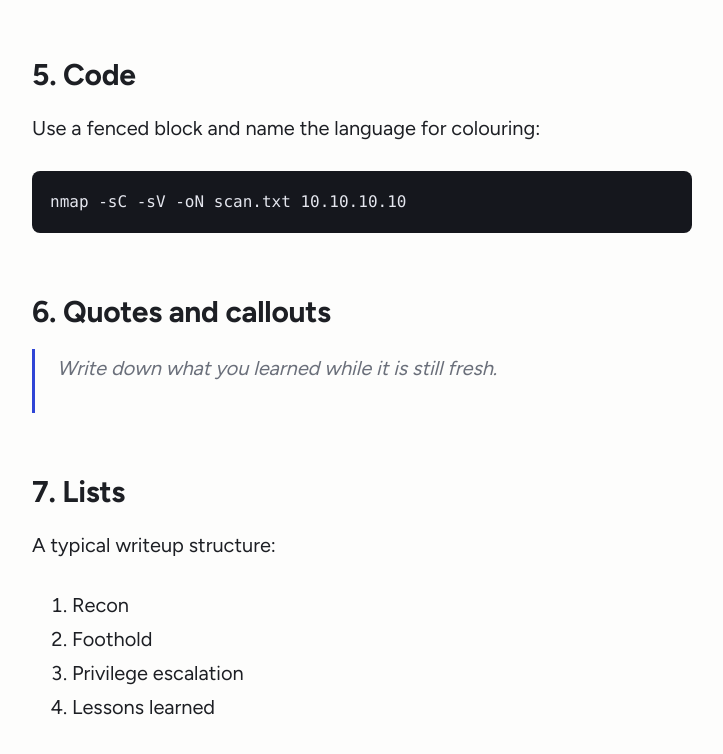
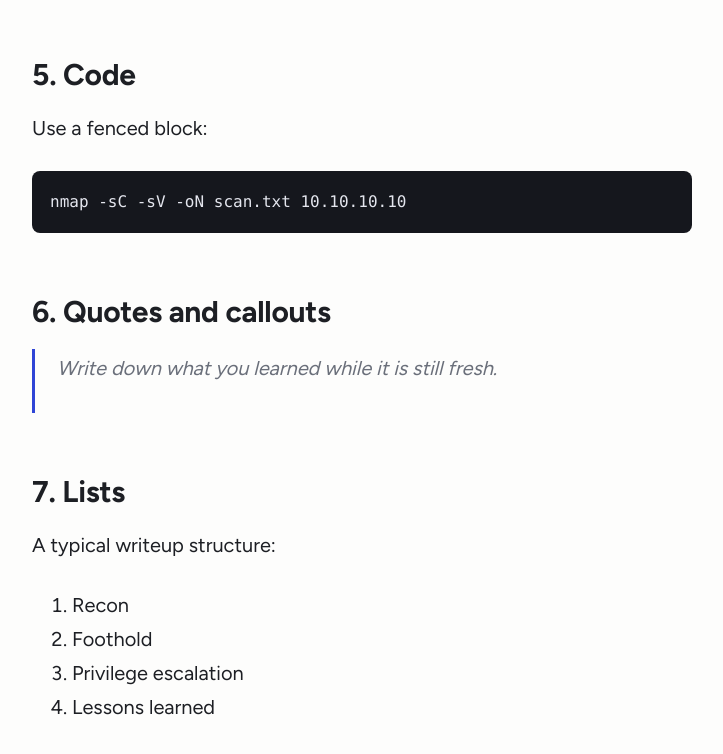
Before and after one commit to cloudskim/cloudskim.github.io, a Jekyll site: the page built from _posts/2026-10-14-template-every-feature-in-one-writeup.md, in a window 1280 px wide and 900 px high, scrolled down 3384 px, cut to the strip 144-898 px from the top of the window. Shown: the whole strip, without its empty margins (278-1001 px from the left). Built offline with Jekyll 4.4.1, drawn with Linux system fonts in a browser that asks for light colours.

Commit message:
Update _posts/2026-10-14-template-every-feature-in-one-writeup.md (via Pages CMS)

````diff
--- a/_posts/2026-10-14-template-every-feature-in-one-writeup.md
+++ b/_posts/2026-10-14-template-every-feature-in-one-writeup.md
@@ -44,15 +44,15 @@
 
 A YouTube link on its own line turns into a player. Add `?t=30` to start at 30 seconds.
 
-[https://www.youtube.com/watch?v=dQw4w9WgXcQ](https://www.youtube.com/watch?v=dQw4w9WgXcQ)
+https://www.youtube.com/watch?v=dQw4w9WgXcQ
 
 Spotify links work the same way (tracks, albums, playlists, episodes). Paste the link on its own line, like this:
 
-[https://open.spotify.com/track/6Ca48UTggzmfqE45NrzDm5?si=f2bfbb0e40bf4c89](https://open.spotify.com/track/6Ca48UTggzmfqE45NrzDm5?si=f2bfbb0e40bf4c89](https://open.spotify.com/track/6Ca48UTggzmfqE45NrzDm5?si=f2bfbb0e40bf4c89))
+https://open.spotify.com/track/6Ca48UTggzmfqE45NrzDm5?si=f2bfbb0e40bf4c89
 
 ## 5. Code
 
-Use a fenced block and name the language for colouring:
+Use a fenced block:
 
 ```
 nmap -sC -sV -oN scan.txt 10.10.10.10
````
